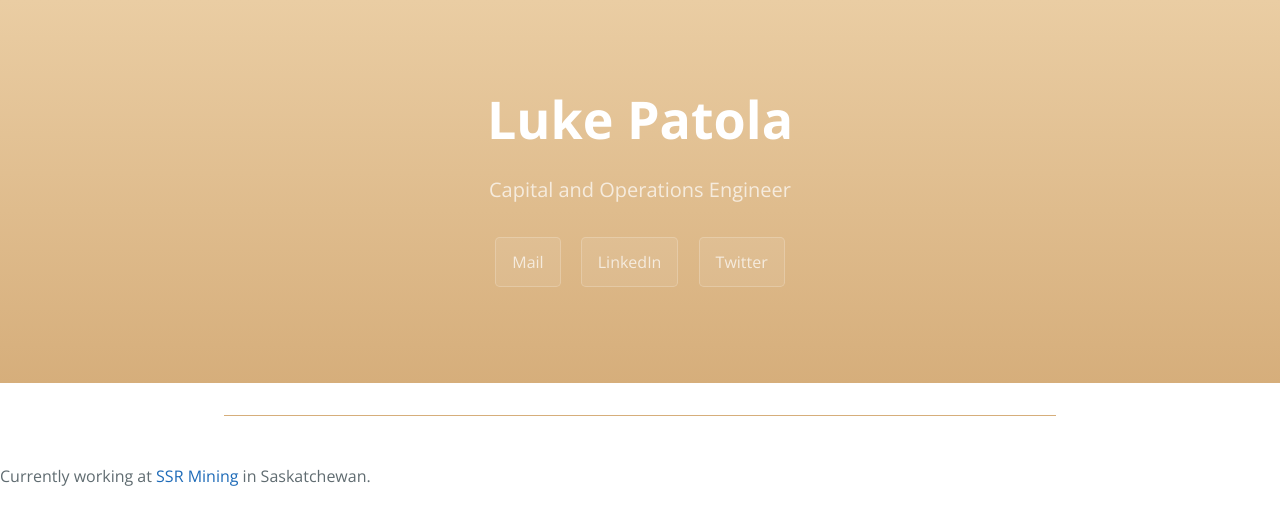
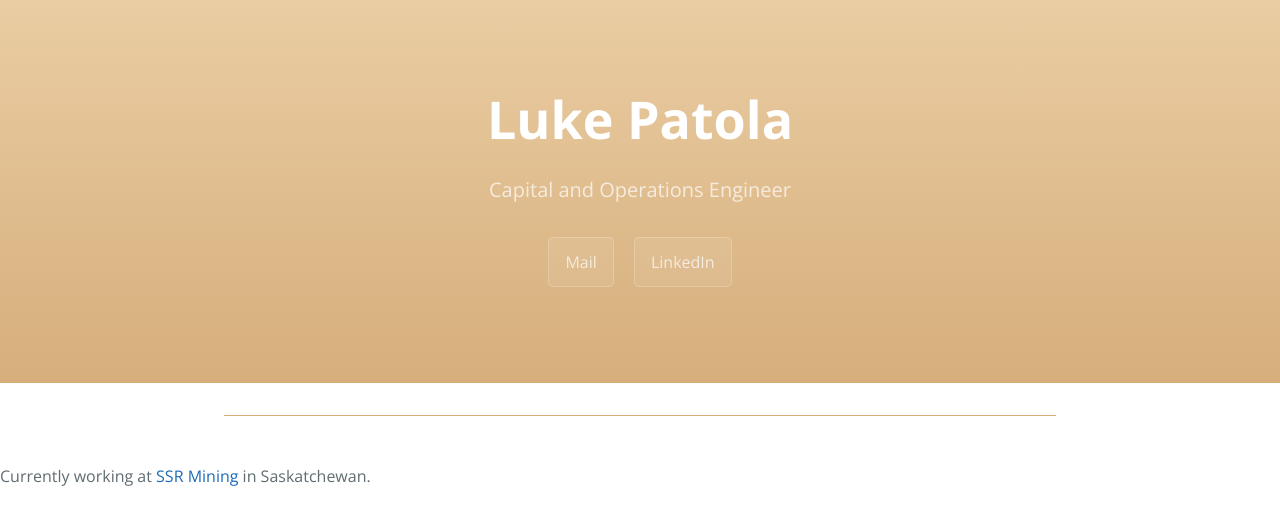
Before and after one commit to lukepatola/lukepatola.com, a Jekyll site: the page built from README.md, in a window 1280 px wide. Shown: the top 525 px of the page. Built offline with Jekyll 4.4.1, drawn with Linux system fonts in a browser that asks for light colours; our own code applies the rules of GitHub Pages for plain Markdown files.

Commit message:
Update default.html
removed twitter

```diff
--- a/_layouts/default.html
+++ b/_layouts/default.html
@@ -16,7 +16,7 @@
 
         <a href="mailto:luke@lukepatola.com"< class="btn">Mail</a>
         <a href="https://www.linkedin.com/in/lukepatola" class="btn">LinkedIn</a>
-        <a href="https://twitter.com/lukepatola" class="btn">Twitter</a>
+
 
     </section>
 
```
